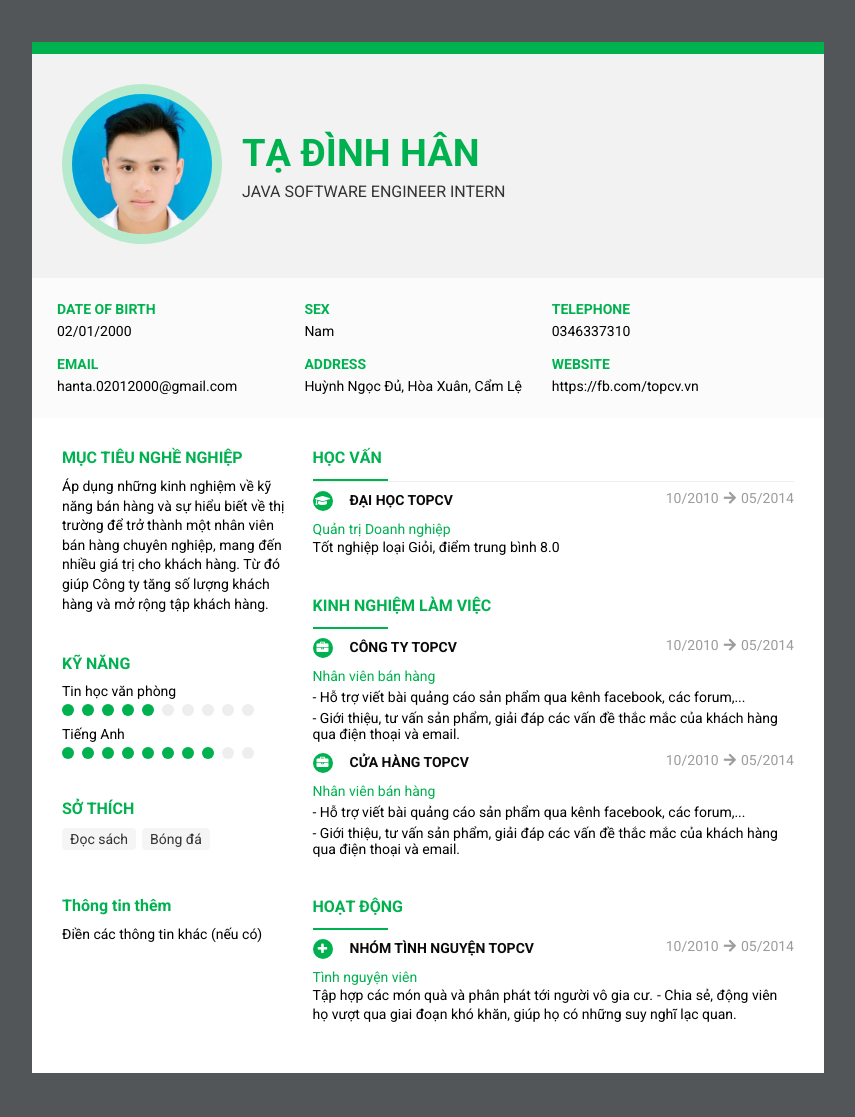
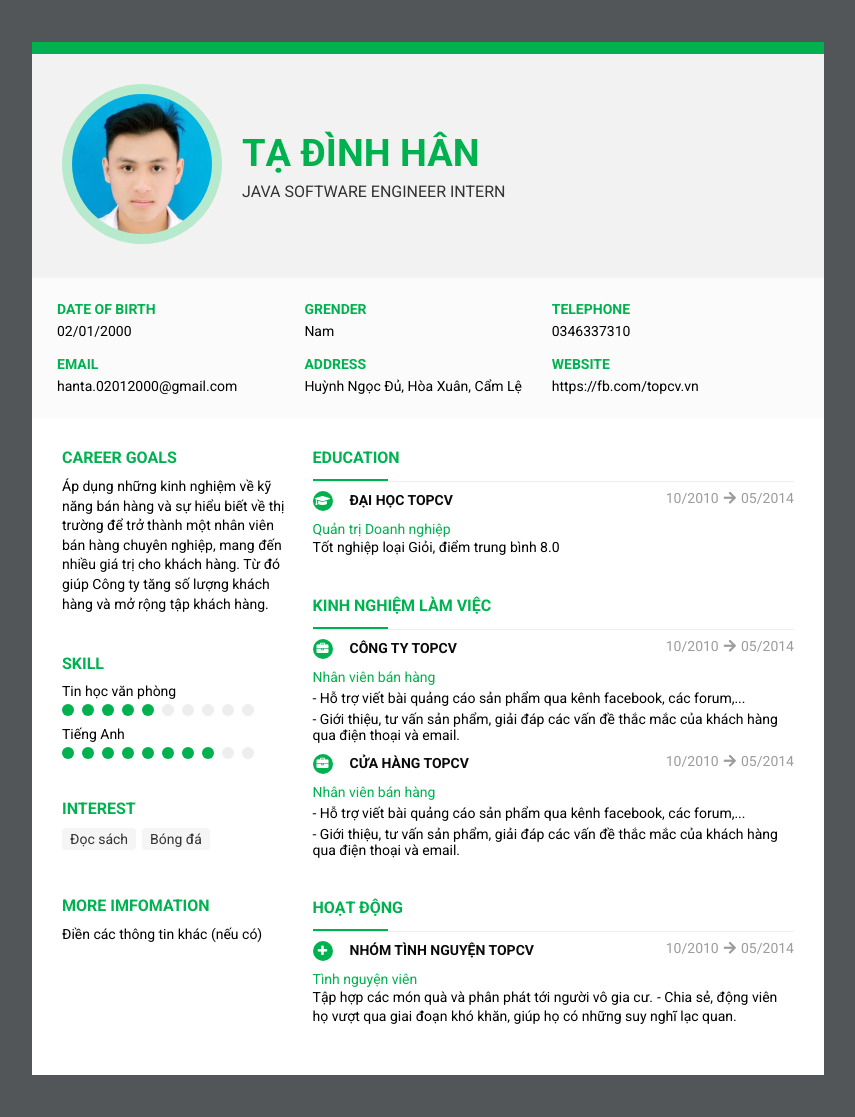
Before and after one commit to TDH0201/CV-html-css, a PHP site: page / in a window 1280 px wide. Shown: the whole page, without its empty margins (212-1067 px from the left). Before the commit the page ends 1073 px from the top, so only its background shows below. Run offline with PHP 8.4, Linux system fonts and the light colour scheme; some libraries are stand-ins or nearby versions.

Commit message:
done html/css of CV

```diff
--- a/index.html
+++ b/index.html
@@ -37,7 +37,7 @@
                     <span class="profile-des">02/01/2000</span>
                </div>
                <div class="contatc-item">
-                <div class="contact-item-label">Sex</div>
+                <div class="contact-item-label">grender</div>
                  <span class="profile-des">Nam</span>
             </div>
             <div class="contatc-item">
@@ -63,7 +63,7 @@
             <div class="group-left">
                 <div class="des-block">
                     <div class="des-block-header">
-                        <span class="des-block-title">MỤC TIÊU NGHỀ NGHIỆP</span>
+                        <span class="des-block-title">CAREER GOALS</span>
                     </div>
                     <div class="des-block-body">
                         <div class="des-block-obj">
@@ -75,7 +75,7 @@
                 </div>
                 <div class="des-block">
                     <div class="des-block-header">
-                        <span class="des-block-title">KỸ NĂNG</span>
+                        <span class="des-block-title">SKILL</span>
                     </div>
                     <div class="row">
                         <div class="des-block-body">
@@ -117,7 +117,7 @@
                 </div>
                 <div class="des-block">
                     <div class="des-block-header">
-                        <span class="des-block-title">SỞ THÍCH</span>
+                        <span class="des-block-title">INTEREST</span>
                     </div>
                     <div class="des-block-body-interest">
                         <div class="interest-item">Đọc sách</div>
@@ -127,7 +127,7 @@
                 </div>
                 <div class="des-block">
                     <div class="des-block-header">
-                        <span class="des-block-title">Thông tin thêm</span>
+                        <span class="des-block-title">MORE IMFOMATION</span>
                     </div>
                     <div class="des-block-body">
                         <div class="des-block-obj">
@@ -141,14 +141,14 @@
             <div class="group-right">
                 <div class="education-block">
                     <div class="wrap-line">
-                        <div class="education-block-title">HỌC VẤN</div>
+                        <div class="education-block-title">EDUCATION</div>
                         <div class="line"></div>
                     </div>
 
                     <div class="education-wrap">
 
-                            <i class='fas fa-graduation-cap icon-education'></i>
 
+                        <i class='fas fa-graduation-cap icon-education'></i>
                         <span class="education-title">ĐẠI HỌC TOPCV</span>
                         <div class="education-time">10/2010<i class='fas fa-arrow-right icon-arow-r'></i>05/2014</div>
                     </div>
@@ -160,8 +160,10 @@
                 </div>
 
                 <div class="education-block">
-                    <div class="education-block-title">KINH NGHIỆM LÀM VIỆC</div>
-                    <div class="line"></div>
+                    <div class="wrap-line">
+                        <div class="education-block-title">KINH NGHIỆM LÀM VIỆC</div>
+                        <div class="line"></div>
+                    </div>
 
                     <div class="education-wrap">
 
@@ -203,8 +205,10 @@
                 </div>
 
                 <div class="education-block">
-                    <div class="education-block-title">HOẠT ĐỘNG</div>
-                    <div class="line"></div>
+                    <div class="wrap-line">
+                        <div class="education-block-title">HOẠT ĐỘNG</div>
+                        <div class="line"></div>
+                    </div>
 
                     <div class="education-wrap">
 
--- a/style.css
+++ b/style.css
@@ -9,7 +9,7 @@
     text-decoration: none;
     font-family: 'Roboto', sans-serif;
 
-  }
+ }
 .main{
     width: 792px ;
     margin: 42px auto;
```
